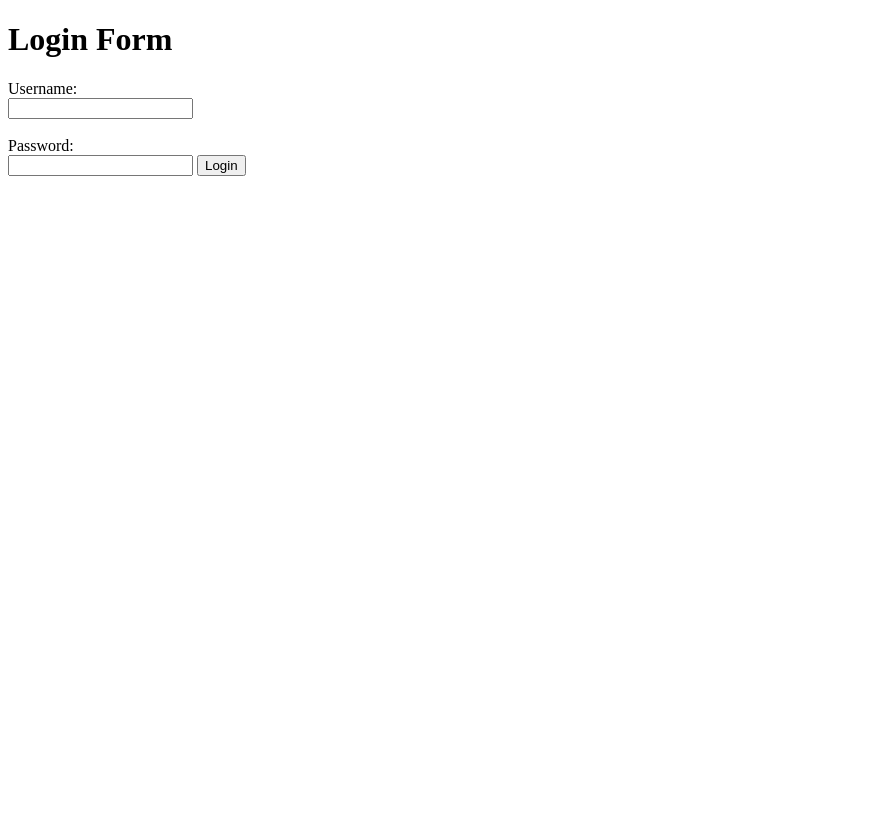
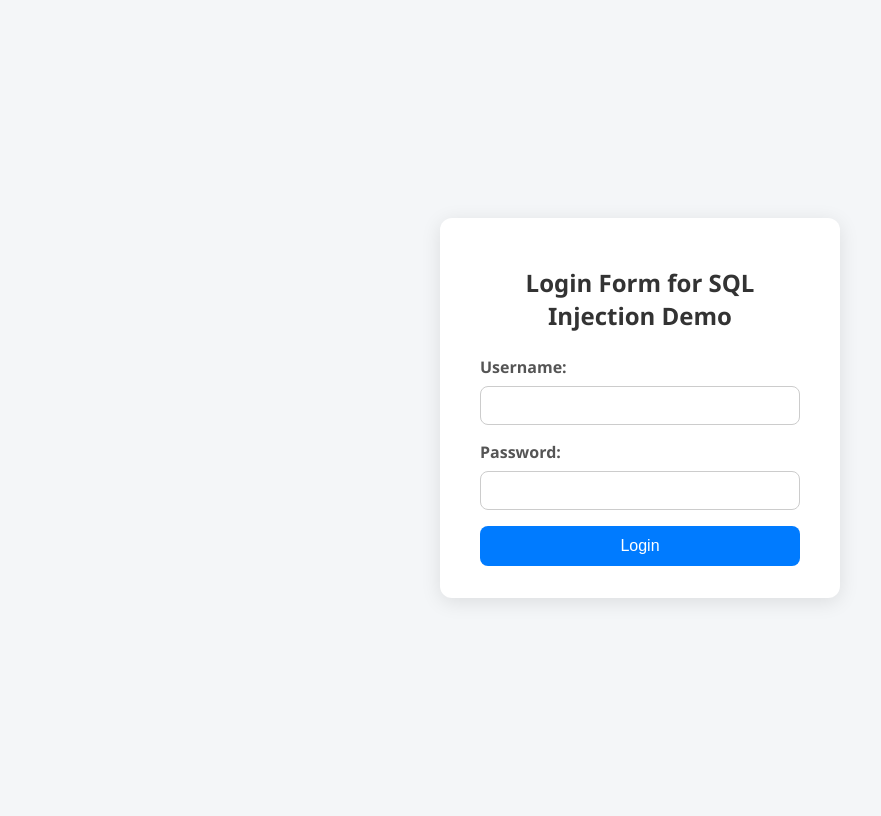
Before and after one commit to IngridFuentes/sql-injection-demo, a Flask app: page / in a window 1280 px wide. Shown: the whole page, without its empty margins (0-881 px from the left). Before the commit the page ends 176 px from the top, so only its background shows below. Run offline with Flask 3, Linux system fonts and the light colour scheme.

Commit message:
added css for form

```diff
--- /dev/null
+++ b/static/css/style.css
@@ -0,0 +1,55 @@
+body {
+    background: #f4f6f8;
+    font-family: 'Segoe UI', Tahoma, Geneva, Verdana, sans-serif;
+    display: flex;
+    justify-content: center;
+    align-items: center;
+    height: 100vh;
+}
+
+.login-container {
+    background: white;
+    padding: 2rem 2.5rem;
+    border-radius: 12px;
+    box-shadow: 0 4px 20px rgba(0, 0, 0, 0.1);
+    width: 320px;
+}
+
+h1 {
+    text-align: center;
+    margin-bottom: 1.5rem;
+    font-size: 1.5rem;
+    color: #333;
+}
+
+label {
+    display: block;
+    margin-bottom: 0.5rem;
+    color: #555;
+    font-weight: 600;
+}
+
+input[type="text"] {
+    width: -webkit-fill-available;
+    padding: 0.6rem;
+    border: 1px solid #ccc;
+    border-radius: 8px;
+    margin-bottom: 1rem;
+    font-size: 1rem;
+}
+
+input[type="submit"] {
+    width: 100%;
+    background-color: #007bff;
+    color: white;
+    border: none;
+    padding: 0.7rem;
+    border-radius: 8px;
+    font-size: 1rem;
+    cursor: pointer;
+    transition: background-color 0.3s ease;
+}
+
+input[type="submit"]:hover {
+    background-color: #0056b3;
+}
--- a/templates/login.html
+++ b/templates/login.html
@@ -4,16 +4,21 @@
     <meta charset="UTF-8">
     <meta name="viewport" content="width=device-width, initial-scale=1.0">
     <title>Login</title>
+    <link rel="stylesheet" href="{{ url_for('static', filename='css/style.css') }}">
 </head>
 <body>
     <!-- {{route}} this is the placeholder that Flask uses to replace the route is sent on render_template -->
-    <h1>Login Form</h1>
-    <form method="POST" action="{{route}}">
-        <label>Username:</label><br>
-        <input type="text" name="username"><br><br>
-        <label>Password:</label><br>
-        <input type="password" name="password">
-        <input type="submit" value="Login">
-    </form>
+    <div class="login-container">
+        <h1>Login Form for SQL Injection Demo</h1>
+        <form method="POST" action="{{route}}">
+            <label for="username">Username:</label>
+            <input type="text" name="username" id="username">
+
+            <label for="password">Password:</label>
+            <input type="text" name="password" id="password">
+
+            <input type="submit" value="Login">
+        </form>
+    </div>
 </body>
 </html>
```
